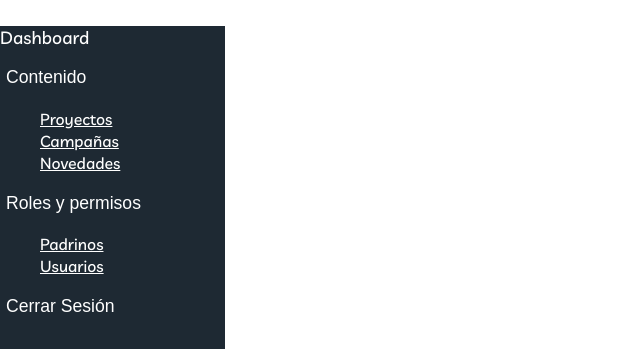
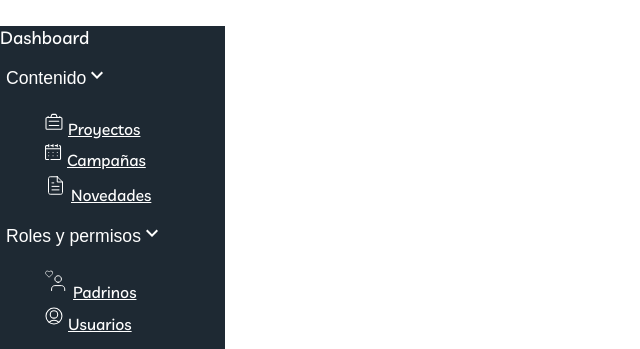
Before and after one commit to nicolasksq/porloschicos, a React app: page /dashboard in a window 1280 px wide. Shown: the part 70-419 px from the top of the page, without its empty margins (0-640 px from the left). Built offline with nearby package versions, Linux system fonts and the light colour scheme; no server answers.

Commit message:
agrego iconos del sidebar

```diff
--- a/src/screens/Dashboard/index.js
+++ b/src/screens/Dashboard/index.js
@@ -1,30 +1,71 @@
 import React from 'react';
 import { Link } from 'react-router-dom';
 import logo from '../../assets/PLC_Logo_Horizontal.svg';
+import iconProject from '../../assets/briefcase.svg';
+import iconNovelty from '../../assets/file-text.svg';
+import iconCampaing from '../../assets/calendar.svg';
+import iconUsers from '../../assets/single-neutral-circle.svg';
+import iconLogOut from '../../assets/logout-1.svg';
+import iconMenu from '../../assets/menu.svg';
+import iconPadrino from '../../assets/padrino.svg';
 import styles from './index.module.scss';
 
 function Dashboard() {
   return (
     <div className={styles.container}>
-      <img src={logo} alt="logo-por-los-chicos" />
+      <img className={styles.logo} src={logo} alt="logo-por-los-chicos" />
       <div className={styles.containerSide}>
         <p>Dashboard</p>
         <div>
-          <button className={styles.menu} type="button">Contenido</button>
+          <button className={styles.menu} type="button">
+            Contenido
+            <img className={styles.icono} src={iconMenu} alt="menu" />
+          </button>
           <ul className={styles.linkMenu}>
-            <li><Link className={styles.link} to="3">Proyectos</Link></li>
-            <li><Link className={styles.link} to="3">Campañas</Link></li>
-            <li><Link className={styles.link} to="3">Novedades</Link></li>
+            <li>
+              <Link className={styles.link} to="3">
+                <img className={styles.icono} src={iconProject} alt="icono-proyecto" />
+                Proyectos
+              </Link>
+            </li>
+            <li>
+              <Link className={styles.link} to="3">
+                <img className={styles.icono} src={iconCampaing} alt="campaña" />
+                Campañas
+              </Link>
+            </li>
+            <li>
+              <Link className={styles.link} to="3">
+                <img className={styles.icono} src={iconNovelty} alt="novedad" />
+                Novedades
+              </Link>
+            </li>
           </ul>
         </div>
         <div>
-          <button className={styles.menu} type="button"> Roles y permisos</button>
+          <button className={styles.menu} type="button">
+            Roles y permisos
+            <img className={styles.icono} src={iconMenu} alt="menu" />
+          </button>
           <ul className={styles.linkMenu}>
-            <li><Link className={styles.link} to="3">Padrinos</Link></li>
-            <li><Link className={styles.link} to="3">Usuarios</Link></li>
+            <li>
+              <Link className={styles.link} to="3">
+                <img className={styles.icono} src={iconPadrino} alt="padrino" />
+                Padrinos
+              </Link>
+            </li>
+            <li>
+              <Link className={styles.link} to="3">
+                <img className={styles.icono} src={iconUsers} alt="usuarios" />
+                Usuarios
+              </Link>
+            </li>
           </ul>
         </div>
-        <button className={styles.menu} type="button">Cerrar Sesión</button>
+        <button className={styles.menu} type="button">
+          <img className={styles.icono} src={iconLogOut} alt="logout" />
+          Cerrar Sesión
+        </button>
       </div>
     </div>
   );
--- a/src/screens/Dashboard/index.module.scss
+++ b/src/screens/Dashboard/index.module.scss
@@ -2,9 +2,12 @@
     width: 225px;
     height: 100vh;
 }
-img {
+.logo {
     width: 185px;
     margin: 20px;
+}
+.icono{
+    margin: 5px;
 }
 .containerSide {
     background-color: #1E2933;
```
Also changed, not shown: src/assets/briefcase.svg (added), src/assets/calendar.svg (added), src/assets/file-text.svg (added), src/assets/logout-1.svg (added), src/assets/menu.svg (added), src/assets/padrino.svg (added), src/assets/single-neutral-circle.svg (added).
